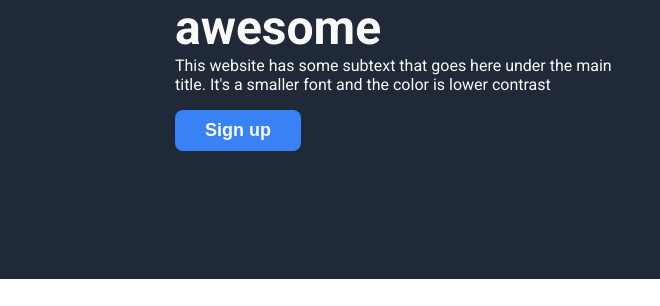
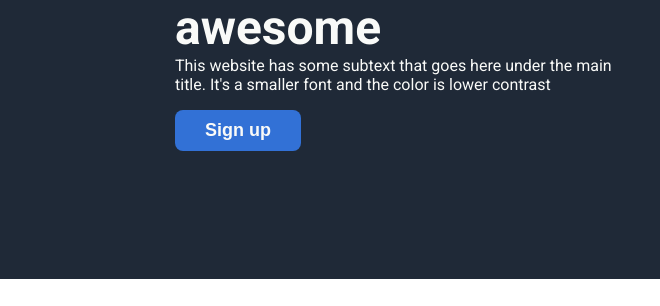
Before and after one commit to Fatech-Freelance/landing-page, a plain HTML site: page index.html in a window 1280 px wide. In both pictures the pointer is over the button 238 px from the left and 392 px from the top of the page. Shown: the part 262-568 px from the top of the page, 0-660 px from the left. Drawn offline with Linux system fonts and the light colour scheme.

Commit message:
Add hover effect on buttons

```diff
--- a/style.css
+++ b/style.css
@@ -62,6 +62,10 @@ button {
     border-radius: 8px;
 }
 
+button:hover {
+    background-color: #3271d6;
+    cursor: pointer;
+}
 
 .testimonial {
     background-color: #E5E7EB;
@@ -110,7 +114,6 @@ h2 {
 }
 
 p.author {
-    /* color: red; */
     text-align: center;
     font-weight: bold;
     font-style: normal;
```
